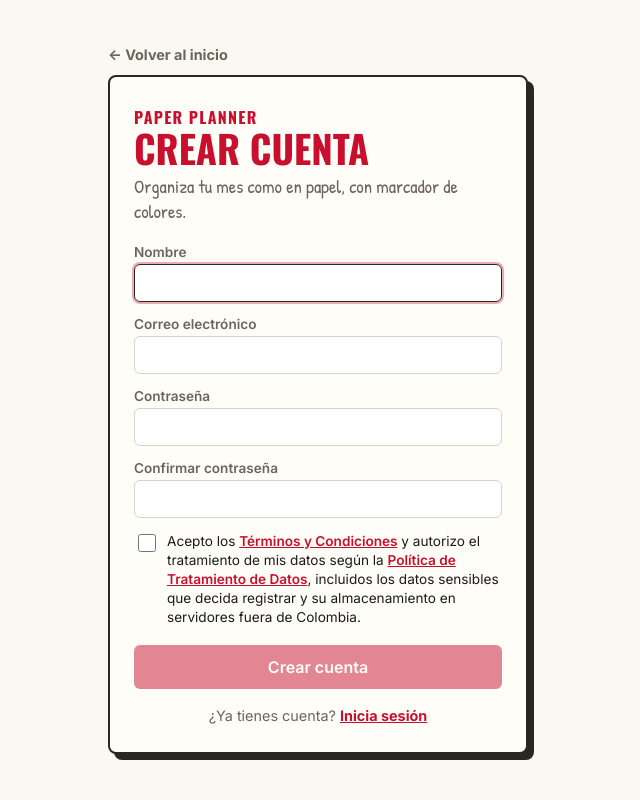
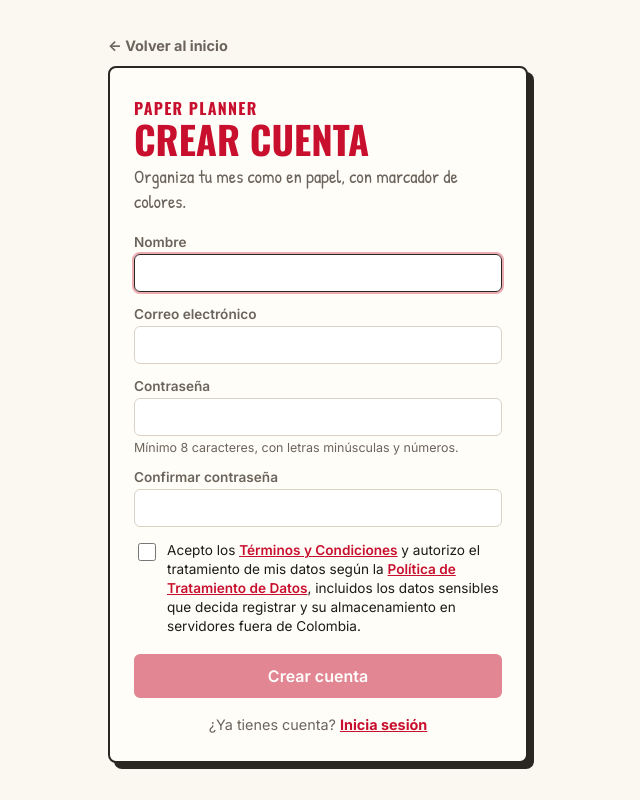
Before and after one commit to JairoCastanedaP/paper-planner, an Angular app: page /registro in a window 1280 px wide. Shown: the whole page, without its empty margins (322-962 px from the left). Built offline with nearby package versions, Linux system fonts and the light colour scheme; no server answers.

Commit message:
Registro: contraseña de mínimo 8 caracteres con minúsculas y números
Acorde con la política de contraseñas de Firebase Authentication.

Co-Authored-By: Claude Opus 5.5 <noreply@anthropic.com>

```diff
--- a/src/app/core/auth.ts
+++ b/src/app/core/auth.ts
@@ -161,7 +161,8 @@ export function authMessage(error: unknown): string {
     case 'auth/email-already-in-use':
       return 'Ya existe una cuenta con ese correo. Inicia sesión.';
     case 'auth/weak-password':
-      return 'La contraseña debe tener al menos 6 caracteres.';
+    case 'auth/password-does-not-meet-requirements':
+      return 'La contraseña debe tener mínimo 8 caracteres, con letras minúsculas y números.';
     case 'auth/too-many-requests':
       return 'Demasiados intentos. Espera unos minutos e inténtalo de nuevo.';
     case 'auth/network-request-failed':
--- a/src/app/features/auth/auth-page.scss
+++ b/src/app/features/auth/auth-page.scss
@@ -176,3 +176,9 @@ label.consent {
     font-weight: 600;
   }
 }
+
+.hint {
+  color: var(--muted);
+  font-size: 0.78rem;
+  font-weight: 400;
+}
--- a/src/app/features/auth/register-page.html
+++ b/src/app/features/auth/register-page.html
@@ -17,7 +17,8 @@
       </label>
       <label>
         Contraseña
-        <input name="password" type="password" [(ngModel)]="password" autocomplete="new-password" required minlength="6" />
+        <input name="password" type="password" [(ngModel)]="password" autocomplete="new-password" required minlength="8" aria-describedby="password-hint" />
+        <small id="password-hint" class="hint">Mínimo 8 caracteres, con letras minúsculas y números.</small>
       </label>
       <label>
         Confirmar contraseña
```
